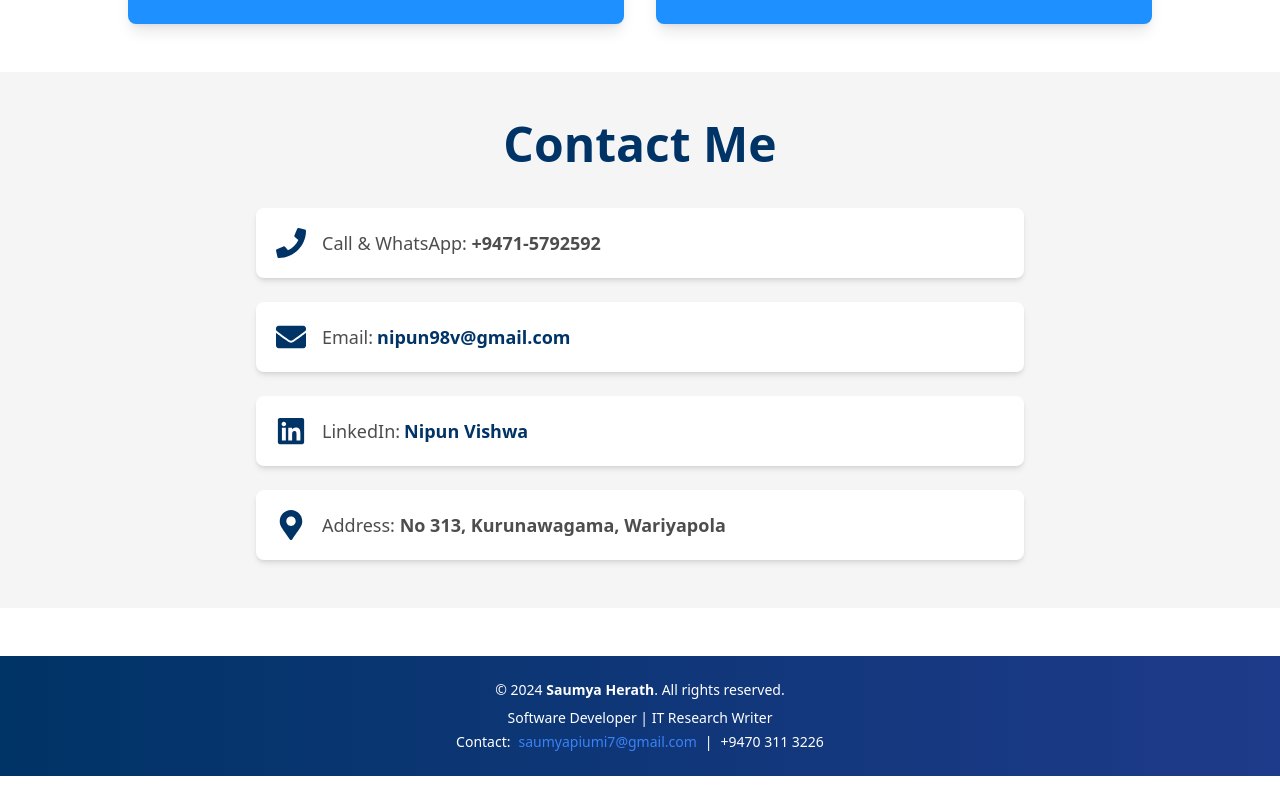
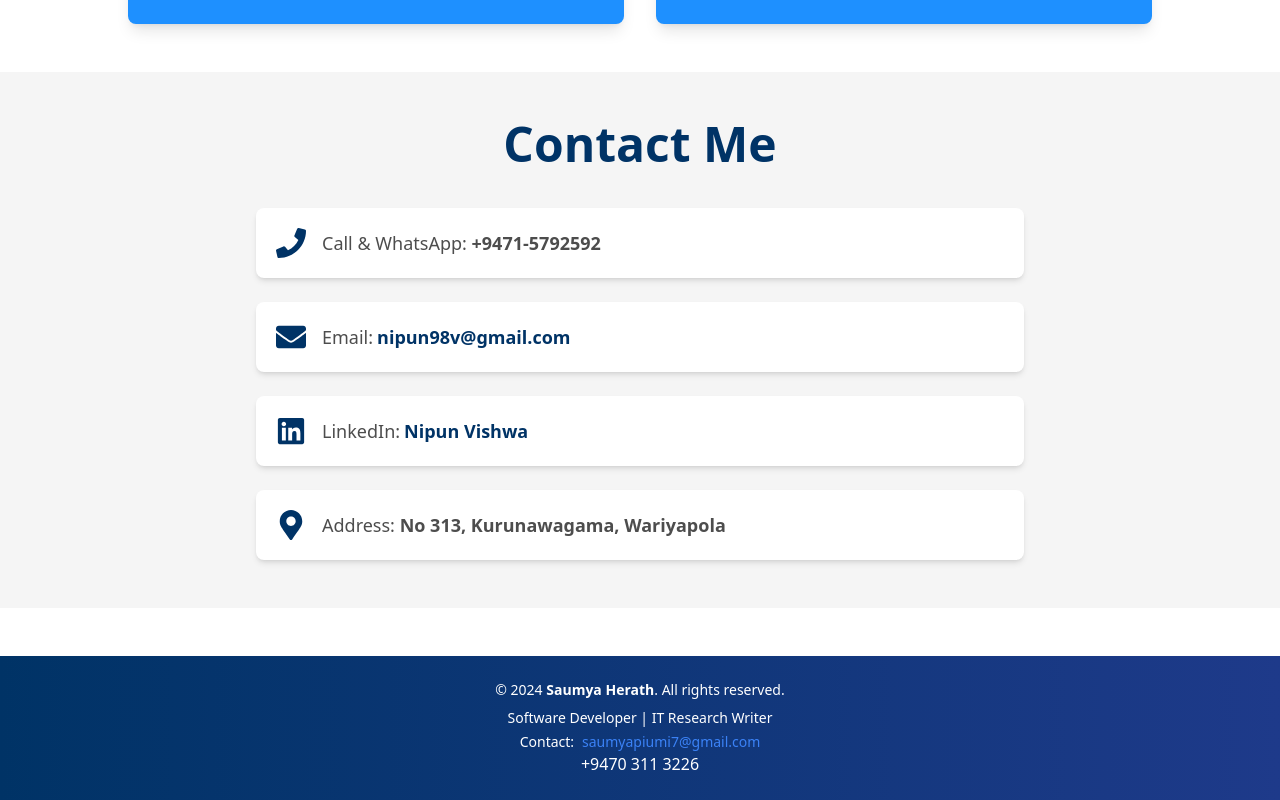
Before and after one commit to saumyapiumi7/Nipun-Vishwa, a React (Vite) app: page / in a window 1280 px wide. Shown: the part 2652-3452 px from the top of the page. Before the commit the page ends 3428 px from the top, so only its background shows below. Built offline with nearby package versions, Linux system fonts and the light colour scheme.

Commit message:
add the number

```diff
--- a/src/components/Contact.jsx
+++ b/src/components/Contact.jsx
@@ -12,7 +12,7 @@ const Contact = () => {
                     <span className="text-lg font-medium">Call & WhatsApp: <span className="font-bold">+9471-5792592</span></span>
                 </div>
                 <div className="flex items-center w-full bg-white shadow-md rounded-lg p-5 transition-transform transform hover:scale-105">
-                    <FaEnvelope className="text-navyBlue mr-4 text-3xl" />
+                    <FaEnvelope className="text-navyBlue mr-4 text-3xl" /> {/* Same size for consistency */}
                     <span className="text-lg font-medium">
                         Email:
                         <a
@@ -42,7 +42,6 @@ const Contact = () => {
                     <span className="text-lg font-medium">Address: <span className="font-bold">No 313, Kurunawagama, Wariyapola</span></span>
                 </div>
             </div>
-
         </section>
     );
 }
--- a/src/components/Footer.jsx
+++ b/src/components/Footer.jsx
@@ -11,8 +11,9 @@ const Footer = () => {
                 <div className="text-sm mt-1 flex justify-center items-center">
                     <p className="mr-2">Contact:</p>
                     <a href="mailto:saumyapiumi7@gmail.com" className="text-blue-500">saumyapiumi7@gmail.com</a>
-                    <p className="mx-2">|</p>
-                    <p>+9470 311 3226</p>
+                </div>
+                <div>
+                <p>+9470 311 3226</p>
                 </div>
             </div>
         </footer>
```
